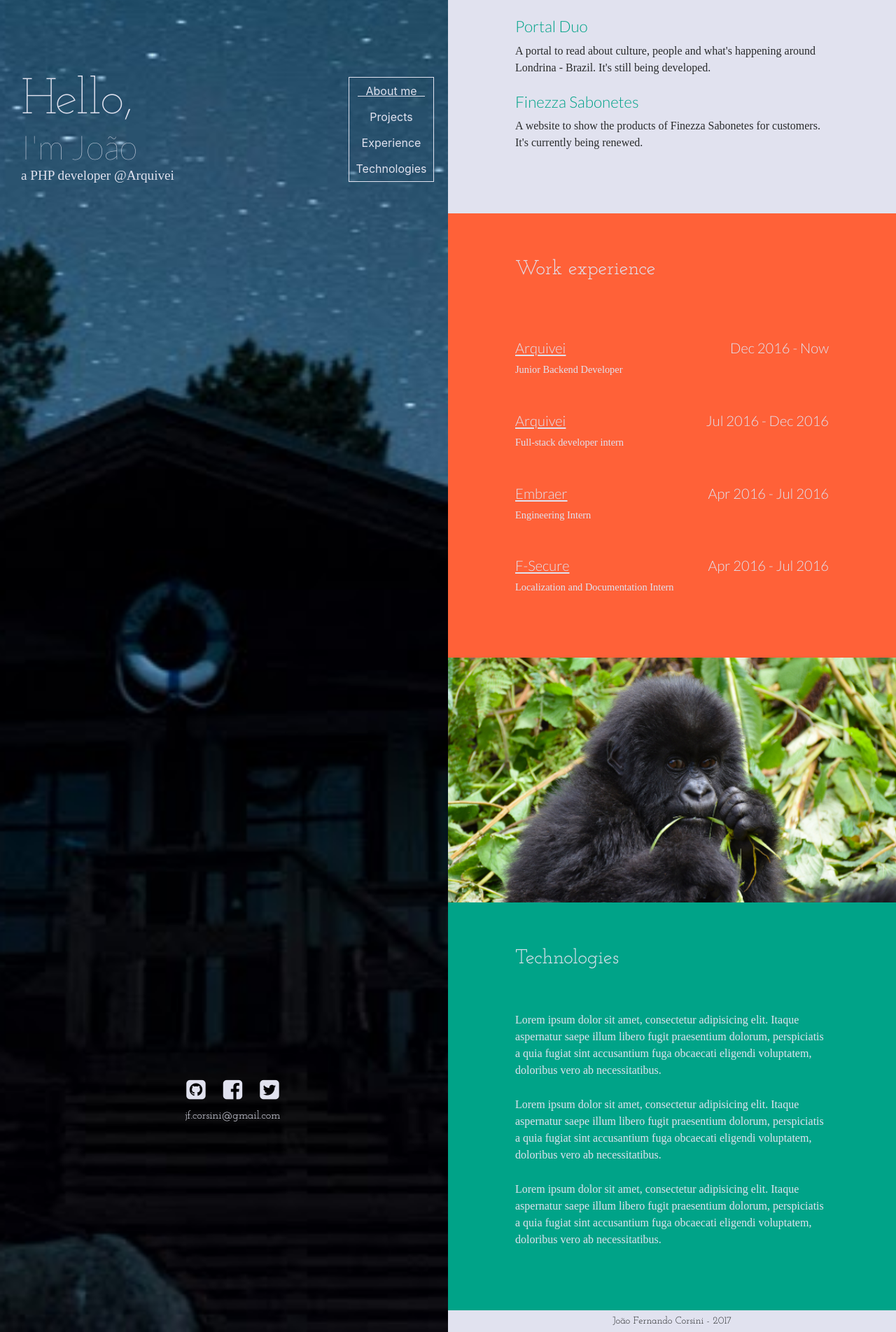
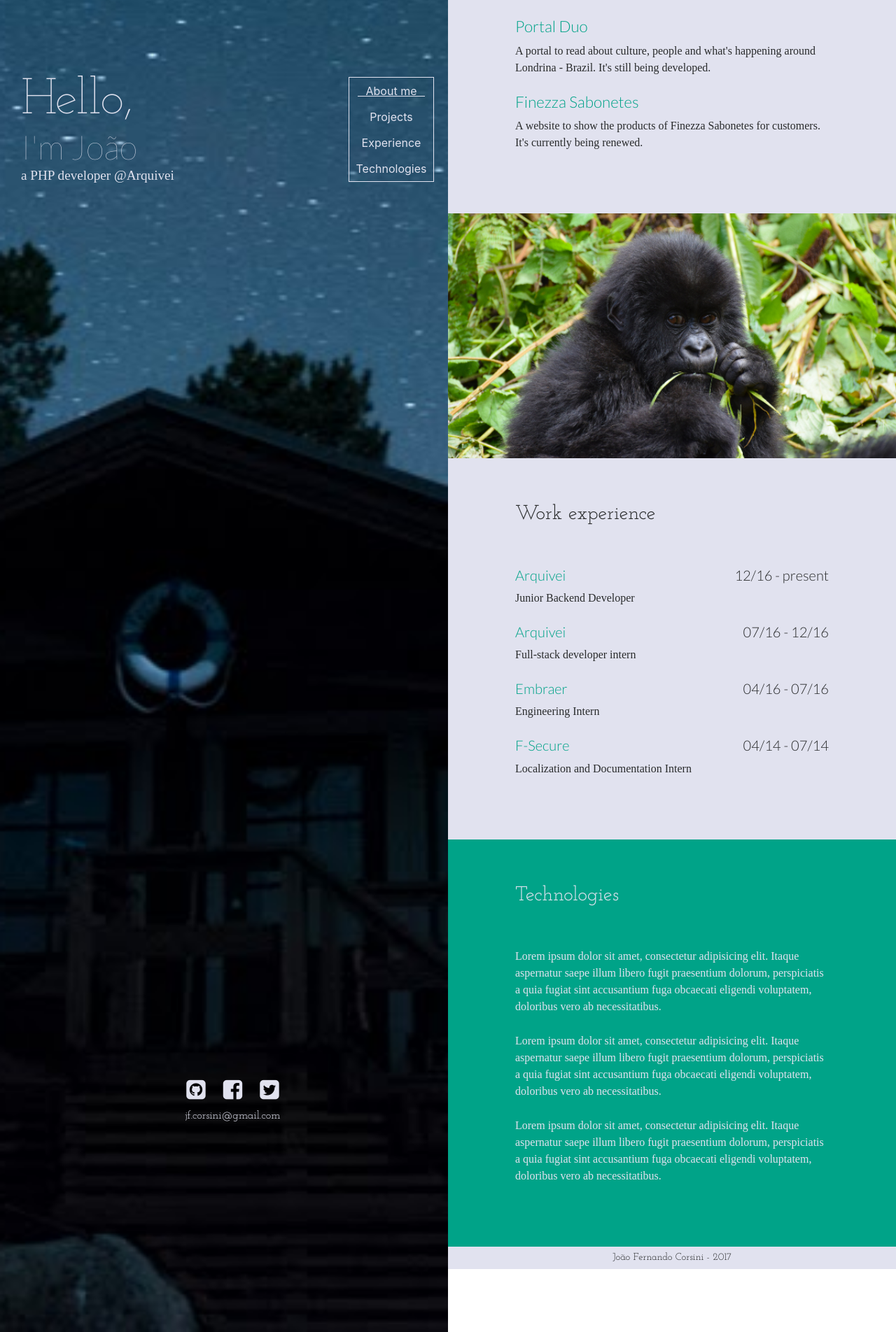
Before and after one commit to jfcorsini/jfcorsini.github.io, a Jekyll site: the page built from index.html, in a window 1280 px wide. Shown: the part 1172-3076 px from the top of the page at 70% size. Built offline with Jekyll 4.4.1, drawn with Linux system fonts in a browser that asks for light colours; nearby versions of some CDN libraries.

Commit message:
Alter some text and main color scheme

```diff
--- a/_includes/content.html
+++ b/_includes/content.html
@@ -26,41 +26,41 @@
             <p>A website to show the products of Finezza Sabonetes for customers. It's currently being renewed.</p>
         </div>
     </div>
+    <a href="http://unsplash.com/@porcorosso?utm_medium=referral&amp;utm_campaign=photographer-credit&amp;utm_content=creditBadge" target="_blank" rel="noopener noreferrer" title="Download free do whatever you want high-resolution photos from Porco Rosso">
+    <div class="gorilla-image">
+    </div>
+    </a>
     <div id="experiences">
         <h2>Work experience</h2>
         <div class="experience">
             <div class="title">
                 <h3><a href="http://arquivei.com.br">Arquivei</a></h3>
-                <h3>Dec 2016 - Now</h3>
+                <h3>12/16 - present</h3>
             </div>
             <p>Junior Backend Developer</p>
         </div>
         <div class="experience">
             <div class="title">
                 <h3><a href="http://arquivei.com.br">Arquivei</a></h3>
-                <h3>Jul 2016 - Dec 2016</h3>
+                <h3>07/16 - 12/16</h3>
             </div>
             <p>Full-stack developer intern</p>
         </div>
         <div class="experience">
             <div class="title">
                 <h3><a href="http://embraer.com">Embraer</a></h3>
-                <h3>Apr 2016 - Jul 2016</h3>
+                <h3>04/16 - 07/16</h3>
             </div>
             <p>Engineering Intern</p>
         </div>
         <div class="experience">
             <div class="title">
                 <h3><a href="http://f-secure.com">F-Secure</a></h3>
-                <h3>Apr 2016 - Jul 2016</h3>
+                <h3>04/14 - 07/14</h3>
             </div>
             <p>Localization and Documentation Intern</p>
         </div>
     </div>
-    <a href="http://unsplash.com/@porcorosso?utm_medium=referral&amp;utm_campaign=photographer-credit&amp;utm_content=creditBadge" target="_blank" rel="noopener noreferrer" title="Download free do whatever you want high-resolution photos from Porco Rosso">
-    <div class="gorilla-image">
-    </div>
-    </a>
     <div id="technologies">
         <h2>Technologies</h2>
         <p>Lorem ipsum dolor sit amet, consectetur adipisicing elit. Itaque aspernatur saepe illum libero fugit praesentium dolorum, perspiciatis a quia fugiat sint accusantium fuga obcaecati eligendi voluptatem, doloribus vero ab necessitatibus.</p>
--- a/_sass/_content.scss
+++ b/_sass/_content.scss
@@ -15,7 +15,7 @@
     }
 
     #about {
-        background-color: $dark-secondary-color;
+        background-color: $dark-color;
         padding: 10% 15%;
         color: $white;
 
@@ -25,7 +25,7 @@
             text-decoration: underline;
             transition: color 0.5s;
             &:hover {
-                color: $light-primary-color;
+                color: $link-color;
                 transition: color 0.5s;
             }
         }
@@ -77,10 +77,10 @@
 
                 a {
                     text-decoration: none;
-                    color: $dark-secondary-color;
+                    color: $dark-color;
                     transition: color 0.5s;
                     &:hover {
-                        color: $dark-primary-color;
+                        color: $link-color;
                         transition: color 0.5s;
                     }
                 }
@@ -93,7 +93,7 @@
 
     #technologies {
         color: $white;
-        background-color: $dark-secondary-color;
+        background-color: $dark-color;
         padding: 10% 15%;
         width: 100%;
 
@@ -106,8 +106,7 @@
     }
 
     #experiences {
-        background-color: $dark-primary-color;
-        color: $white;
+        background-color: $white;
         padding: 10% 15%;
         width: 100%;
 
@@ -115,14 +114,13 @@
             font-family: $sub-heading-font;
             font-weight: 300;
             font-size: 1.4em;
-            margin: 25px 0 10px;
+            margin-bottom: 10px;
             a {
-                color: $white;
-                text-decoration: underline;
-                font-weight: 300;
+                text-decoration: none;
+                color: $dark-color;
                 transition: color 0.5s;
                 &:hover {
-                    color: $light-primary-color;
+                    color: $link-color;
                     transition: color 0.5s;
                 }
             }
@@ -136,8 +134,9 @@
             }
 
             p {
+                max-width: 70%;
                 font-weight: 400;
-                font-size: 0.9em;
+                font-size: 1em;
             }
         }
     }
--- a/_sass/_presentation.scss
+++ b/_sass/_presentation.scss
@@ -77,8 +77,6 @@
                         left: 10%;
                         right: 10%;
                         bottom: 10px;
-                        /*top: 10px;
-                        border-top: 1px $dark-primary-color solid;*/
                         border-bottom: 1px $white solid;
                     }
                 }
@@ -104,8 +102,6 @@
                             left: 10%;
                             right: 10%;
                             bottom: 10px;
-                            /*top: 10px;
-                            border-top: 1px $dark-primary-color solid;*/
                             border-bottom: 1px $white solid;
                         }
                     }
@@ -130,7 +126,7 @@
                 transition: color 0.5s;
 
                 &:hover {
-                    color: $dark-secondary-color;
+                    color: $dark-color;
                     transition: color 0.5s;
                 }
             }
--- a/assets/css/main.scss
+++ b/assets/css/main.scss
@@ -20,10 +20,9 @@
 $black         : #202020;
 $neutral-color : #BEEB9F;
 
-$dark-secondary-color  : #00A388;
-$light-secondary-color : #79BD8F;
-$light-primary-color   : #FFFF9D;
-$dark-primary-color    : #FF6138; // Orange: FF6138
+$dark-color  : #00A388;
+$light-color : #79BD8F;
+$link-color : #54D75D;
 
 @import
     url('https://fonts.googleapis.com/css?family=Josefin+Slab:100,200,400'),
```
Also changed, not shown: 2 other files.
